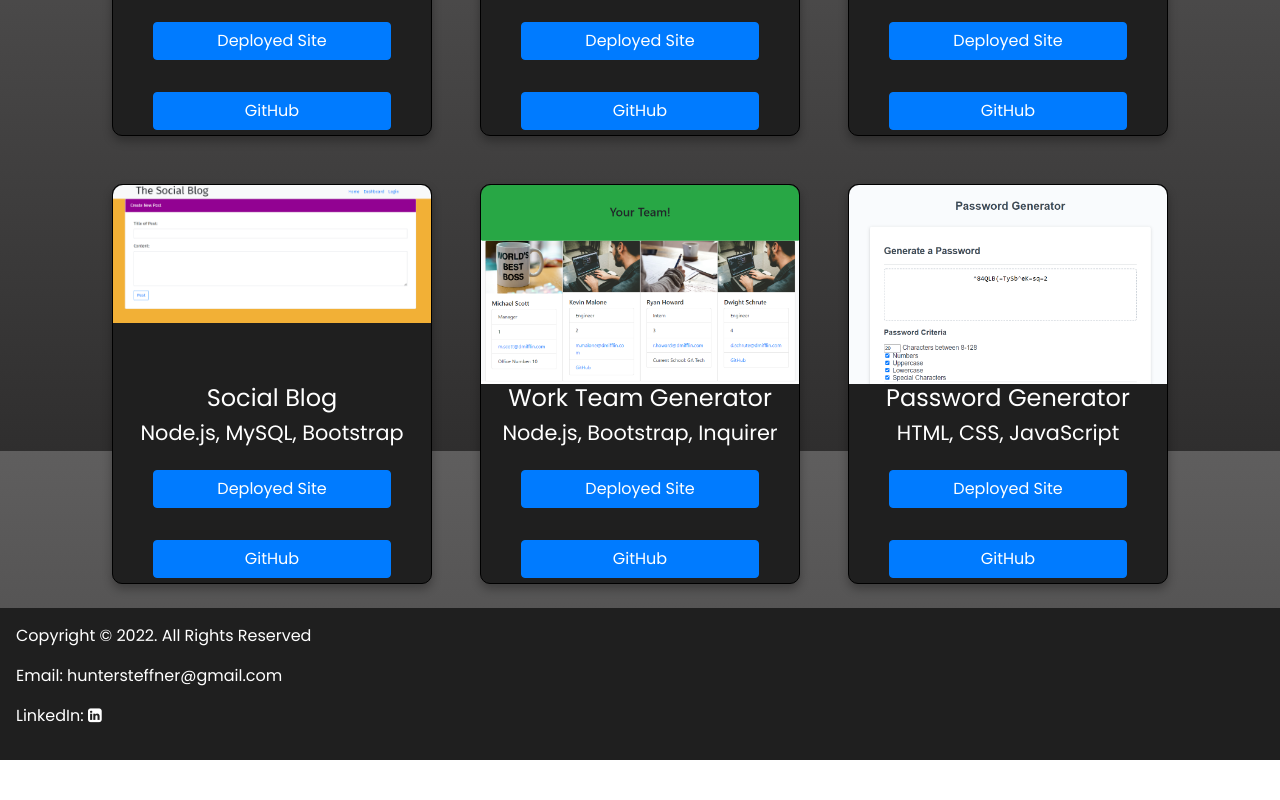
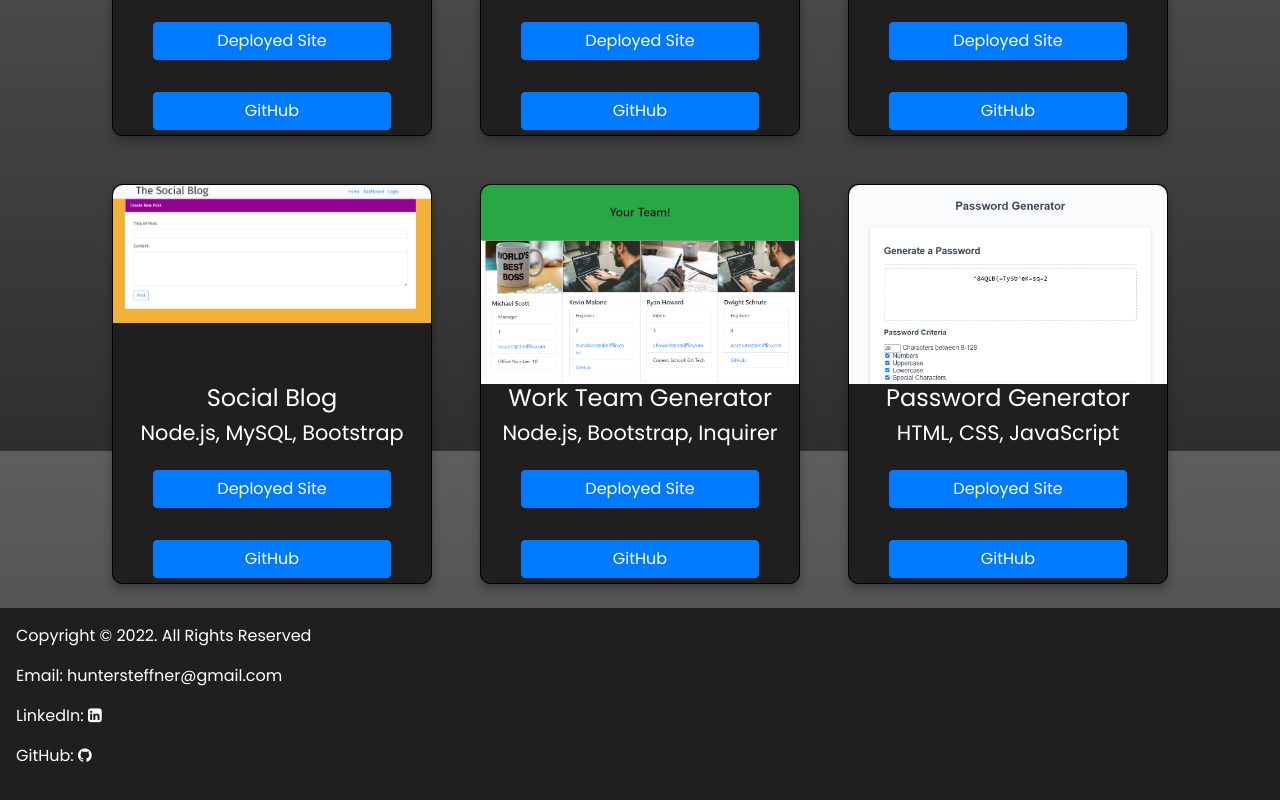
Before and after one commit to huntersteffner/Portfolio-with-React, a React (Create React App) app in the folder portfolio-with-react/: page /Portfolio-with-React/work in a window 1280 px wide. Shown: the part 349-1149 px from the top of the page. Before the commit the page ends 1109 px from the top, so only its background shows below. Built offline with nearby package versions, Linux system fonts and the light colour scheme.

Commit message:
Added hyperlinks to footer

```diff
--- a/portfolio-with-react/src/App.css
+++ b/portfolio-with-react/src/App.css
@@ -42,6 +42,9 @@ body {
   bottom: 0;
   width: 100%;
   padding: 1rem;
+}
+#footer a {
+  color: #fff;
 }
 /* Home page divs */
 .home-container {
@@ -147,6 +150,7 @@ body {
 .project-desc {
   display: flex;
   flex-direction: column;
+
   text-align: center;
 }
 .project-desc a {
--- a/portfolio-with-react/src/components/Footer.js
+++ b/portfolio-with-react/src/components/Footer.js
@@ -6,7 +6,8 @@ export default function Footer() {
     <footer id='footer'>
       <p>Copyright &copy; 2022. All Rights Reserved</p>
       <p>Email: huntersteffner@gmail.com</p>
-      <p>LinkedIn: <i class="fa fa-linkedin-square"></i></p>
+      <p>LinkedIn: <a target="_blank" href="https://www.linkedin.com/in/matthew-hunter-steffner-84b56a113/"><i class="fa fa-linkedin-square"></i></a> </p>
+      <p>GitHub: <a target="_blank" href="https://github.com/huntersteffner"><i class="fa fa-github"></i></a> </p>
     </footer>
   )
 }
--- a/portfolio-with-react/src/components/Work.js
+++ b/portfolio-with-react/src/components/Work.js
@@ -97,12 +97,15 @@ export default function Work() {
           <div className="project-desc">
             <h3>Password Generator</h3>
             <h4>HTML, CSS, JavaScript</h4>
+
+
             <a className="btn btn-primary" target="_blank" href="https://huntersteffner.github.io/Password-Generator/">
               Deployed Site
             </a>
             <a className="btn btn-primary" target="_blank" href="https://github.com/huntersteffner/Password-Generator">
               GitHub
             </a>
+
           </div>
         </div>
       </div>
```
